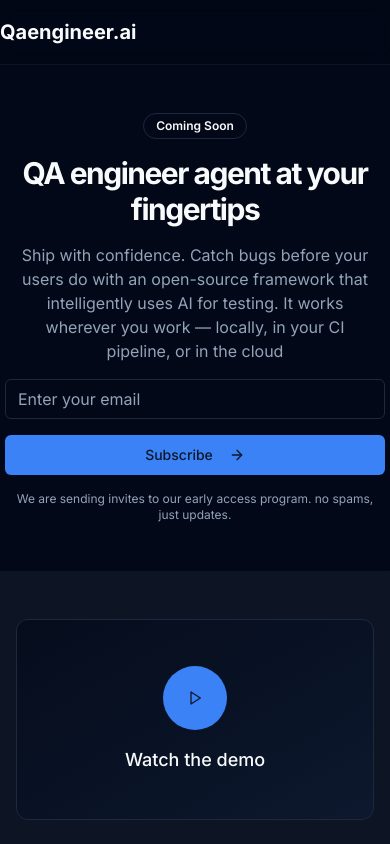
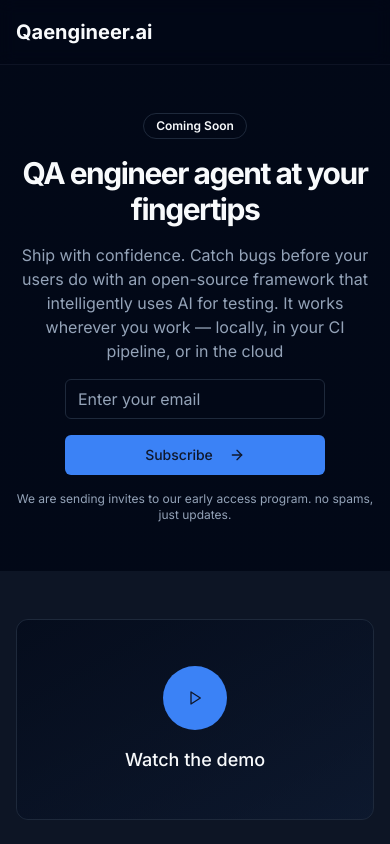
Before and after one commit to dielduarte/qaengineer.ai, a Next.js app in the folder apps/website/: page / in a window 390 px wide. Shown: the top 844 px of the page. Built offline with nearby package versions, Linux system fonts and the light colour scheme.

Commit message:
small styles fixes

```diff
--- a/apps/website/src/app/page.tsx
+++ b/apps/website/src/app/page.tsx
@@ -54,7 +54,7 @@
       <header className="sticky top-0 z-50 w-full border-b border-border/40 bg-background/95 backdrop-blur supports-[backdrop-filter]:bg-background/60">
         <div className="container flex h-16 items-center justify-between m-auto">
           <div className="flex items-center gap-2">
-            <div className="font-bold text-xl">Qaengineer.ai</div>
+            <div className="font-bold text-xl pl-4">Qaengineer.ai</div>
           </div>
           <nav className="hidden md:flex gap-6">
             <a
@@ -94,7 +94,7 @@
               ) : (
                 <form
                   action={submitAction}
-                  className="flex flex-col sm:flex-row gap-4 min-w-[380px] justify-center"
+                  className="flex flex-col sm:flex-row gap-4 min-w-[260px] md:min-w-[380px] justify-center"
                 >
                   <div className="flex-1">
                     <Input
```
